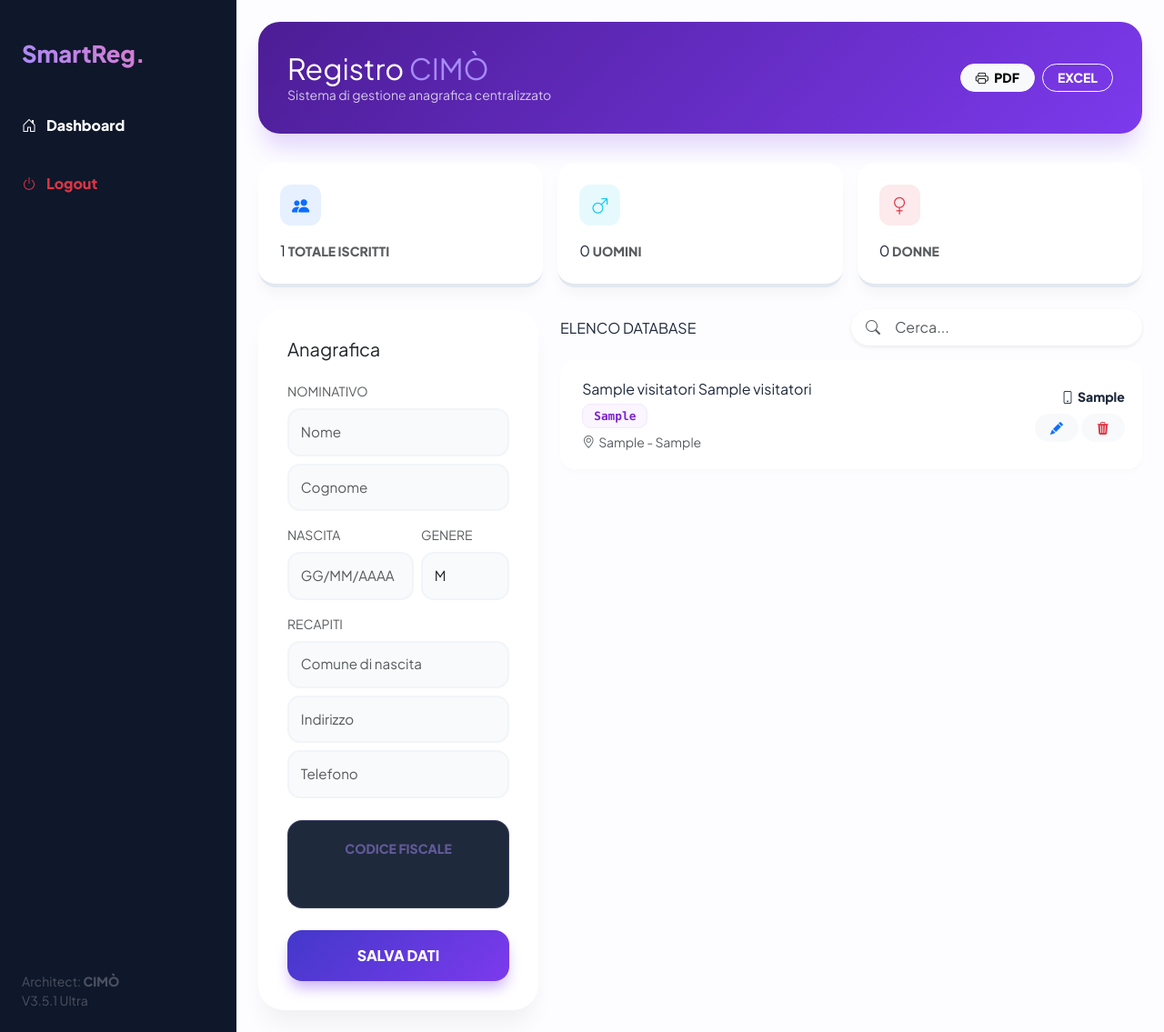
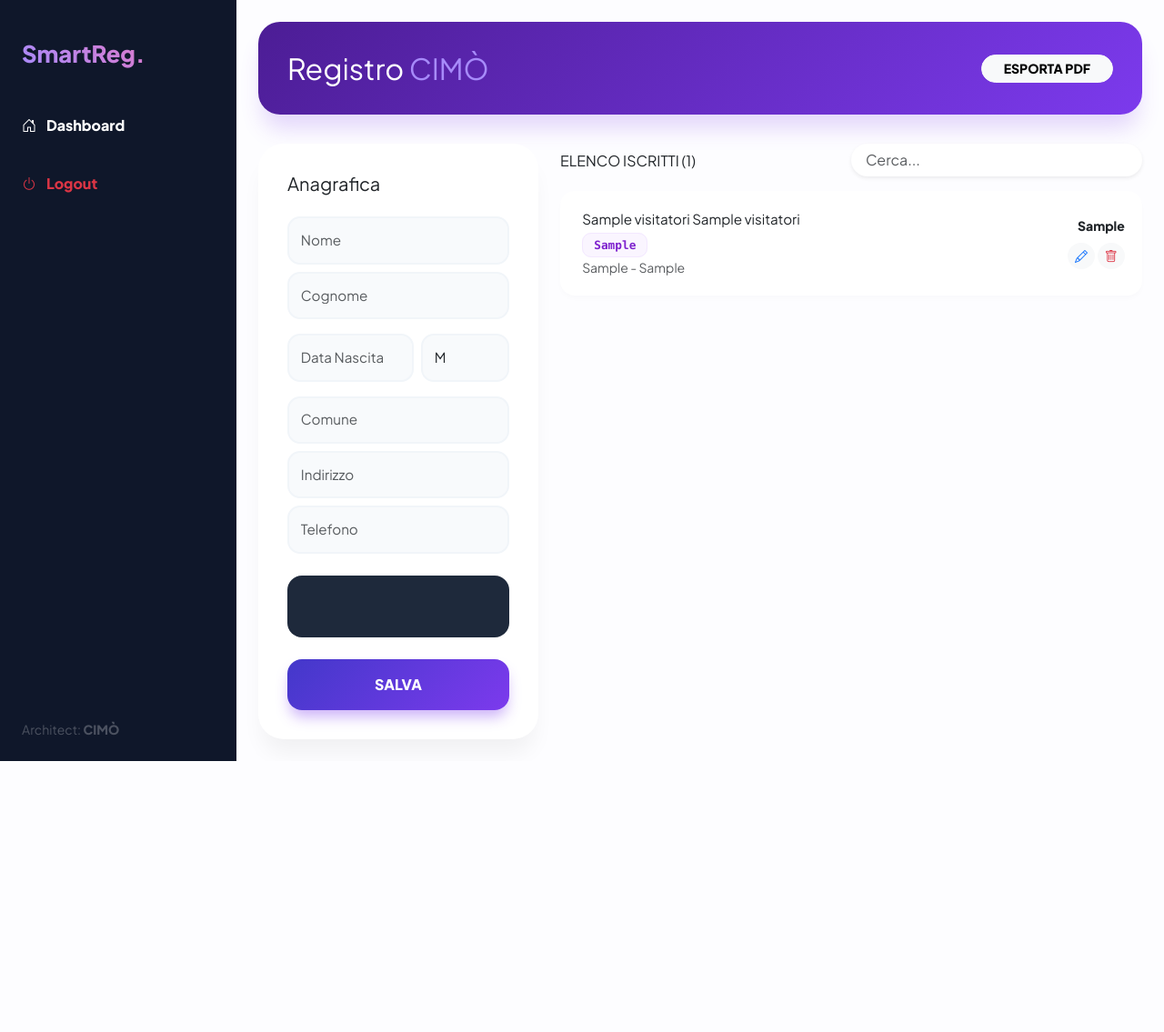
Before and after one commit to santocimo/mio-primo-devops, a PHP site: page / in a window 1280 px wide. Shown: the whole page at 91% size. After the commit the page ends 837 px from the top, so only its background shows below. Run offline with PHP 8.4, Linux system fonts and the light colour scheme; the visitor is signed in with stand-in values (Sample User, id 1); tables that the repository leaves empty or names only in its code hold one stand-in row (values such as "Sample post"); some libraries are stand-ins or nearby versions.

Commit message:
Fix PDF: aggiunta nuova grafica

```diff
--- a/index.php
+++ b/index.php
@@ -3,7 +3,7 @@ session_start();
 if(!isset($_SESSION['admin_logged'])) { header("Location: login.php"); exit; }
 $ruolo_reale = isset($_SESSION['user_role']) ? strtoupper($_SESSION['user_role']) : 'USER';
 $supervisore = "CIMÒ";
-$versione_software = "V3.5.1 Ultra";
+$versione_software = "V3.5.2 Pro";
 $host = 'database-santo'; $db = 'mio_database'; $user = 'root'; $pass = 'password_segreta';
 try {
     $pdo = new PDO("mysql:host=$host;dbname=$db;charset=utf8mb4", $user, $pass, [
@@ -11,10 +11,6 @@ try {
         PDO::ATTR_DEFAULT_FETCH_MODE => PDO::FETCH_ASSOC
     ]);
     function forzaMaiuscolo($str) { return mb_convert_case($str, MB_CASE_UPPER, "UTF-8"); }
-    function calcolaEta($data) {
-        $n = new DateTime($data); $o = new DateTime();
-        return $n->diff($o)->y;
-    }
     if (isset($_GET['delete'])) {
         $pdo->prepare("DELETE FROM visitatori WHERE id = ?")->execute([$_GET['delete']]);
         header("Location: index.php"); exit;
@@ -31,8 +27,6 @@ try {
         header("Location: index.php"); exit;
     }
     $totale = $pdo->query("SELECT COUNT(*) FROM visitatori")->fetchColumn() ?: 0;
-    $uomini = $pdo->query("SELECT COUNT(*) FROM visitatori WHERE sesso='M'")->fetchColumn() ?: 0;
-    $donne = $pdo->query("SELECT COUNT(*) FROM visitatori WHERE sesso='F'")->fetchColumn() ?: 0;
 } catch (PDOException $e) { $db_error = "Errore Database"; }
 ?>
 <!DOCTYPE html>
@@ -41,45 +35,44 @@ try {
     <meta charset="UTF-8">
     <meta name="viewport" content="width=device-width, initial-scale=1.0, maximum-scale=1.0, user-scalable=no">
     <title>SmartReg Ultra | <?php echo $supervisore; ?></title>
-    <link rel="manifest" href="manifest.json">
-    <meta name="apple-mobile-web-app-capable" content="yes">
     <link href="https://cdn.jsdelivr.net/npm/bootstrap@5.3.0/dist/css/bootstrap.min.css" rel="stylesheet">
     <link rel="stylesheet" href="https://cdn.jsdelivr.net/npm/bootstrap-icons@1.11.1/font/bootstrap-icons.css">
     <link rel="stylesheet" href="https://code.jquery.com/ui/1.13.2/themes/base/jquery-ui.css">
     <script src="https://cdn.jsdelivr.net/npm/sweetalert2@11"></script>
     <style>
-        @import url('https://fonts.googleapis.com/css2?family=Plus+Jakarta+Sans:wght@300;400;600;800&display=swap');
+        @import url('https://fonts.googleapis.com/css2?family=Plus+Jakarta+Sans:wght@400;600;800&display=swap');
         :root { --viola-deep: #4338ca; --viola-bright: #7c3aed; --bg: #fdfdff; }
-        body { background-color: var(--bg); font-family: 'Plus Jakarta Sans', sans-serif; color: #1e293b; }
+        body { background-color: var(--bg); font-family: 'Plus Jakarta Sans', sans-serif; }
 
         .sidebar { background: #0f172a; min-height: 100vh; padding: 2.5rem 1.5rem; color: #fff; position: sticky; top: 0; }
         .sidebar-brand { font-weight: 800; font-size: 1.6rem; background: linear-gradient(45deg, #a78bfa, #f472b6); -webkit-background-clip: text; -webkit-text-fill-color: transparent; margin-bottom: 3rem; display: block; }
-
-        /* Dashboard Header */
         .glass-header { background: linear-gradient(135deg, #4c1d95 0%, #7c3aed 100%); border-radius: 24px; padding: 2rem; color: white; box-shadow: 0 20px 25px -5px rgba(124, 58, 237, 0.2); margin-bottom: 2rem; }
-
-        /* Stat Cards con icone grandi */
-        .stat-card-white { background: #fff; border: none; border-radius: 20px; padding: 1.5rem; box-shadow: 0 10px 15px -3px rgba(0,0,0,0.04); border-bottom: 4px solid #e2e8f0; transition: 0.3s; }
-        .stat-card-white:hover { transform: translateY(-5px); border-bottom-color: var(--viola-bright); }
-        .icon-box { width: 45px; height: 45px; border-radius: 12px; display: flex; align-items: center; justify-content: center; font-size: 1.2rem; margin-bottom: 1rem; }
-
-        /* Form & Inputs */
         .main-card { background: #fff; border: none; border-radius: 28px; box-shadow: 0 20px 25px -5px rgba(0,0,0,0.05); padding: 2rem; }
         .input-custom { border: 2px solid #f1f5f9; border-radius: 14px; padding: 0.8rem; background: #f8fafc; font-size: 0.95rem; transition: all 0.2s ease; }
-        .input-custom:focus { border-color: var(--viola-bright); background: #fff; box-shadow: 0 0 0 4px rgba(124, 58, 237, 0.1); outline: none; }
+        .btn-viola { background: linear-gradient(135deg, var(--viola-deep) 0%, var(--viola-bright) 100%); border: none; border-radius: 16px; font-weight: 800; padding: 1rem; color: white; box-shadow: 0 10px 15px -3px rgba(124, 58, 237, 0.4); }
+        .grid-row { background: #fff; border-left: 5px solid transparent; padding: 1.2rem; margin-bottom: 0.8rem; border-radius: 16px; box-shadow: 0 4px 6px -1px rgba(0,0,0,0.02); }
+        .cf-tag { background: #faf5ff; color: #7e22ce; font-family: 'Monaco', monospace; padding: 5px 12px; border-radius: 10px; font-size: 0.8rem; font-weight: 700; border: 1px solid #f3e8ff; }
+        .cf-display-box { background: #1e293b; border-radius: 16px; padding: 20px; text-align: center; color: #a78bfa; margin: 1.5rem 0; }
 
-        /* Bottoni */
-        .btn-viola { background: linear-gradient(135deg, var(--viola-deep) 0%, var(--viola-bright) 100%); border: none; border-radius: 16px; font-weight: 800; padding: 1rem; color: white; transition: 0.3s; box-shadow: 0 10px 15px -3px rgba(124, 58, 237, 0.4); }
-        .btn-viola:hover { transform: translateY(-2px); box-shadow: 0 20px 25px -5px rgba(124, 58, 237, 0.5); color: white; }
-
-        /* Lista Row Style */
-        .grid-row { background: #fff; border-left: 5px solid transparent; padding: 1.2rem; margin-bottom: 0.8rem; border-radius: 16px; transition: 0.2s; box-shadow: 0 4px 6px -1px rgba(0,0,0,0.02); }
-        .grid-row:hover { border-left-color: var(--viola-bright); background: #fdfdff; transform: scale(1.01); }
-        .cf-tag { background: #faf5ff; color: #7e22ce; font-family: 'Monaco', monospace; padding: 5px 12px; border-radius: 10px; font-size: 0.8rem; font-weight: 700; border: 1px solid #f3e8ff; }
-
-        .cf-display-box { background: #1e293b; border-radius: 16px; padding: 20px; text-align: center; color: #a78bfa; margin: 1.5rem 0; border: 1px solid rgba(167, 139, 250, 0.2); }
-
-        @media (max-width: 991px) { .sidebar { display: none; } .glass-header { padding: 1.5rem; } }
+        /* REGOLE DI STAMPA PDF PER CIMÒ */
+        @media print {
+            .sidebar, .glass-header, #form-col, .search-box, .azioni-col, .btn-sm { display: none !important; }
+            body { background: white !important; padding: 0 !important; }
+            .flex-grow-1 { padding: 0 !important; }
+            .col-lg-8 { width: 100% !important; max-width: 100% !important; flex: 0 0 100% !important; }
+            .main-card { box-shadow: none !important; padding: 0 !important; }
+            .grid-row {
+                border: 1px solid #eee !important;
+                margin-bottom: 0 !important;
+                border-radius: 0 !important;
+                break-inside: avoid;
+                display: flex !important;
+                border-left: none !important;
+            }
+            .cf-tag { border: none !important; background: none !important; padding: 0 !important; font-size: 0.9rem !important; color: black !important; }
+            h6 { font-size: 1.5rem !important; margin-bottom: 20px !important; text-align: center; }
+        }
+        @media (max-width: 991px) { .sidebar { display: none; } }
     </style>
 </head>
 <body>
@@ -90,103 +83,62 @@ try {
             <a href="index.php" class="nav-link text-white p-0 small fw-bold"><i class="bi bi-house-door me-2"></i> Dashboard</a>
             <a href="?logout=1" class="nav-link text-danger p-0 small fw-bold mt-4"><i class="bi bi-power me-2"></i> Logout</a>
         </div>
-        <div class="position-absolute bottom-0 mb-4 opacity-25 small">
-            Architect: <strong><?php echo $supervisore; ?></strong><br><?php echo $versione_software; ?>
-        </div>
+        <div class="position-absolute bottom-0 mb-4 opacity-25 small">Architect: <strong><?php echo $supervisore; ?></strong></div>
     </div>
 
     <div class="flex-grow-1 p-3 p-md-4">
         <div class="glass-header d-flex justify-content-between align-items-center">
-            <div>
-                <h2 class="fw-800 m-0">Registro <span style="color: #a78bfa;"><?php echo $supervisore; ?></span></h2>
-                <p class="m-0 opacity-75 small">Sistema di gestione anagrafica centralizzato</p>
-            </div>
-            <div class="d-flex gap-2">
-                <button onclick="window.print()" class="btn btn-light btn-sm rounded-pill px-3 fw-bold"><i class="bi bi-printer me-1"></i> PDF</button>
-                <?php if($ruolo_reale == 'ADMIN'): ?>
-                <a href="?export_excel=1" class="btn btn-outline-light btn-sm rounded-pill px-3 fw-bold">EXCEL</a>
-                <?php endif; ?>
-            </div>
-        </div>
-
-        <div class="row g-3 mb-4 btn-actions">
-            <div class="col-4">
-                <div class="stat-card-white">
-                    <div class="icon-box bg-primary bg-opacity-10 text-primary"><i class="bi bi-people-fill"></i></div>
-                    <span class="stat-val"><?php echo $totale; ?></span>
-                    <span class="text-muted small fw-bold">TOTALE ISCRITTI</span>
-                </div>
-            </div>
-            <div class="col-4">
-                <div class="stat-card-white">
-                    <div class="icon-box bg-info bg-opacity-10 text-info"><i class="bi bi-gender-male"></i></div>
-                    <span class="stat-val"><?php echo $uomini; ?></span>
-                    <span class="text-muted small fw-bold">UOMINI</span>
-                </div>
-            </div>
-            <div class="col-4">
-                <div class="stat-card-white">
-                    <div class="icon-box bg-danger bg-opacity-10 text-danger"><i class="bi bi-gender-female"></i></div>
-                    <span class="stat-val"><?php echo $donne; ?></span>
-                    <span class="text-muted small fw-bold">DONNE</span>
-                </div>
-            </div>
+            <div><h2 class="fw-800 m-0">Registro <span style="color: #a78bfa;"><?php echo $supervisore; ?></span></h2></div>
+            <button onclick="window.print()" class="btn btn-light btn-sm rounded-pill px-4 fw-bold">ESPORTA PDF</button>
         </div>
 
         <div class="row g-4">
             <div id="form-col" class="col-lg-4">
                 <div class="card main-card">
-                    <h5 id="formTitle" class="fw-800 mb-4 text-indigo-900">Anagrafica</h5>
+                    <h5 id="formTitle" class="fw-800 mb-4">Anagrafica</h5>
                     <form method="POST">
                         <input type="hidden" name="id_record" id="id_record">
                         <div class="mb-3">
-                            <label class="small fw-800 text-muted mb-2 d-block">NOMINATIVO</label>
                             <input type="text" name="nuovo_nome" id="nome" class="form-control input-custom mb-2" placeholder="Nome" required>
                             <input type="text" name="nuovo_cognome" id="cognome" class="form-control input-custom" placeholder="Cognome" required>
                         </div>
                         <div class="row g-2 mb-3">
-                            <div class="col-7"><label class="small fw-800 text-muted mb-2 d-block">NASCITA</label><input type="text" id="datepicker" class="form-control input-custom" placeholder="GG/MM/AAAA" readonly required><input type="hidden" name="data_nascita_db" id="data_db"></div>
-                            <div class="col-5"><label class="small fw-800 text-muted mb-2 d-block">GENERE</label><select name="sesso" id="sesso" class="form-select input-custom"><option value="M">M</option><option value="F">F</option></select></div>
+                            <div class="col-7"><input type="text" id="datepicker" class="form-control input-custom" placeholder="Data Nascita" readonly required><input type="hidden" name="data_nascita_db" id="data_db"></div>
+                            <div class="col-5"><select name="sesso" id="sesso" class="form-select input-custom"><option value="M">M</option><option value="F">F</option></select></div>
                         </div>
                         <div class="mb-3">
-                            <label class="small fw-800 text-muted mb-2 d-block">RECAPITI</label>
-                            <input type="text" name="luogo_nascita" id="comune_input" class="form-control input-custom mb-2" placeholder="Comune di nascita">
+                            <input type="text" name="luogo_nascita" id="comune_input" class="form-control input-custom mb-2" placeholder="Comune">
                             <input type="text" name="indirizzo" id="indirizzo" class="form-control input-custom mb-2" placeholder="Indirizzo">
                             <input type="text" name="recapito" id="recapito" class="form-control input-custom" placeholder="Telefono">
                         </div>
                         <div class="cf-display-box">
-                            <small class="d-block opacity-50 mb-1 fw-bold">CODICE FISCALE</small>
-                            <input type="text" name="nuovo_cf" id="cf_output" class="cf-text w-100 border-0 bg-transparent text-center fw-bold" readonly style="color: inherit; font-size: 1.2rem; letter-spacing: 2px;">
+                            <input type="text" name="nuovo_cf" id="cf_output" class="w-100 border-0 bg-transparent text-center fw-bold" readonly style="color: inherit; font-size: 1.1rem; letter-spacing: 2px;">
                         </div>
-                        <button type="submit" class="btn btn-viola w-100">SALVA DATI</button>
+                        <button type="submit" class="btn btn-viola w-100">SALVA</button>
                     </form>
                 </div>
             </div>
 
             <div class="col-lg-8">
-                <div class="d-flex justify-content-between align-items-center mb-3">
-                    <h6 class="fw-800 m-0">ELENCO DATABASE</h6>
-                    <div class="position-relative w-50">
-                        <i class="bi bi-search position-absolute top-50 start-0 translate-middle-y ms-3 text-muted"></i>
-                        <input type="text" id="liveSearch" class="form-control border-0 shadow-sm rounded-pill ps-5 py-2 small" placeholder="Cerca...">
-                    </div>
+                <div class="d-flex justify-content-between align-items-center mb-3 search-box">
+                    <h6 class="fw-800 m-0">ELENCO ISCRITTI (<?php echo $totale; ?>)</h6>
+                    <input type="text" id="liveSearch" class="form-control border-0 shadow-sm rounded-pill w-50 ps-3" placeholder="Cerca...">
                 </div>
                 <div id="grid-body">
                     <?php $st = $pdo->query("SELECT * FROM visitatori ORDER BY id DESC");
                     while($v = $st->fetch()) {
                         $v_json = json_encode($v, JSON_HEX_APOS | JSON_HEX_QUOT);
-                        $h = (isset($_GET['updated']) && $_GET['updated'] == $v['id']) ? 'style="border-left-color: #10b981;"' : '';
-                        echo "<div class='grid-row d-flex justify-content-between align-items-center' $h>
-                            <div>
-                                <div class='fw-800' style='font-size: 1rem;'>{$v['nome']} {$v['cognome']}</div>
+                        echo "<div class='grid-row d-flex justify-content-between align-items-center'>
+                            <div style='flex:1'>
+                                <div class='fw-800' style='font-size: 0.95rem;'>{$v['nome']} {$v['cognome']}</div>
                                 <div class='mt-1'><span class='cf-tag'>{$v['codice_fiscale']}</span></div>
-                                <div class='text-muted small mt-2'><i class='bi bi-geo-alt me-1'></i>{$v['indirizzo']} - {$v['luogo_nascita']}</div>
+                                <div class='text-muted small mt-1'>{$v['indirizzo']} - {$v['luogo_nascita']}</div>
                             </div>
-                            <div class='text-end'>
-                                <div class='fw-bold small mb-2'><i class='bi bi-phone me-1'></i>{$v['recapito']}</div>
-                                <div class='azioni-col'>
-                                    <button onclick='modificaRecord($v_json)' class='btn btn-sm btn-light rounded-pill px-3'><i class='bi bi-pencil-fill text-primary'></i></button>
-                                    <button onclick='confermaElimina({$v['id']}, \"{$v['nome']} {$v['cognome']}\")' class='btn btn-sm btn-light rounded-pill px-3'><i class='bi bi-trash3-fill text-danger'></i></button>
+                            <div class='text-end' style='min-width: 150px;'>
+                                <div class='small fw-bold'>{$v['recapito']}</div>
+                                <div class='azioni-col mt-2'>
+                                    <button onclick='modificaRecord($v_json)' class='btn btn-sm btn-light border-0 rounded-circle'><i class='bi bi-pencil text-primary'></i></button>
+                                    <button onclick='confermaElimina({$v['id']}, \"{$v['nome']}\")' class='btn btn-sm btn-light border-0 rounded-circle'><i class='bi bi-trash text-danger'></i></button>
                                 </div>
                             </div>
                         </div>";
@@ -206,48 +158,20 @@ $(function() {
         let v = $(this).val().toLowerCase();
         $(".grid-row").filter(function() { $(this).toggle($(this).text().toLowerCase().indexOf(v) > -1) });
     });
-
-    function calcolaControllo(cf15) {
-        const d = {'0':1,'1':0,'2':5,'3':7,'4':9,'5':13,'6':15,'7':17,'8':19,'9':21,'A':1,'B':0,'C':5,'D':7,'E':9,'F':13,'G':15,'H':17,'I':19,'J':21,'K':2,'L':4,'M':18,'N':20,'O':11,'P':3,'Q':6,'R':8,'S':12,'T':14,'U':16,'V':10,'W':22,'X':25,'Y':24,'Z':23};
-        const p = {'0':0,'1':1,'2':2,'3':3,'4':4,'5':5,'6':6,'7':7,'8':8,'9':9,'A':0,'B':1,'C':2,'D':3,'E':4,'F':5,'G':6,'H':7,'I':8,'J':9,'K':10,'L':11,'M':12,'N':13,'O':14,'P':15,'Q':16,'R':17,'S':18,'T':19,'U':20,'V':21,'W':22,'X':23,'Y':24,'Z':25};
-        let s=0; for(let i=0; i<15; i++) s += ((i+1)%2 !== 0) ? d[cf15[i]] : p[cf15[i]];
-        return String.fromCharCode(65 + (s%26));
-    }
-
-    function generaCF() {
-        const n=$("#nome").val(), c=$("#cognome").val(), dIn=$("#datepicker").val(), s=$("#sesso").val();
-        if (n && c && dIn.length === 10 && belfiore) {
-            let p = dIn.split('/'); $("#data_db").val(p[2] + "-" + p[1] + "-" + p[0]);
-            let cf = getLetters(c, false) + getLetters(n, true) + p[2].slice(-2) + ['A','B','C','D','E','H','L','M','P','R','S','T'][parseInt(p[1])-1];
-            let gg = parseInt(p[0]); if (s==='F') gg += 40;
-            cf += gg.toString().padStart(2, '0') + belfiore;
-            $("#cf_output").val(cf.toUpperCase() + calcolaControllo(cf.toUpperCase()));
-        }
-    }
-
-    $("#datepicker").datepicker({ dateFormat: "dd/mm/yy", changeMonth:true, changeYear:true, yearRange:"1920:2026", onSelect: generaCF });
+    // Funzioni CF...
+    $("#datepicker").datepicker({ dateFormat: "dd/mm/yy", changeMonth:true, changeYear:true, yearRange:"1920:2026", onSelect: function() { generaCF(); } });
     $("#comune_input").autocomplete({ source: "cerca_comuni.php", select: function(e, ui) { $(this).val(ui.item.value); belfiore = ui.item.codice; generaCF(); return false; } });
 
-    function getLetters(str, isName) {
-        let s = str.toUpperCase().normalize("NFD").replace(/[\u0300-\u036f]/g, "").replace(/[^A-Z]/g, '');
-        let c = s.replace(/[AEIOU]/g, ''); let v = s.replace(/[^AEIOU]/g, '');
-        if (isName && c.length >= 4) return c[0] + c[2] + c[3];
-        return (c + v + "XXX").substring(0, 3);
+    window.confermaElimina = function(id, n) {
+        Swal.fire({ title: 'Elimina?', text: n, icon: 'warning', showCancelButton: true, confirmButtonColor: '#7c3aed', confirmButtonText: 'Sì' }).then((r) => { if (r.isConfirmed) window.location.href="?delete="+id; });
     }
-
-    window.confermaElimina = function(id, n) {
-        Swal.fire({ title: 'Sicuro di eliminare?', text: n, icon: 'warning', showCancelButton: true, confirmButtonColor: '#7c3aed', confirmButtonText: 'Sì, elimina', cancelButtonText: 'No' }).then((res) => { if (res.isConfirmed) window.location.href = "?delete=" + id; });
-    }
-
     window.modificaRecord = function(d) {
-        $("#formTitle").text("Modifica"); $("#id_record").val(d.id);
-        $("#nome").val(d.nome); $("#cognome").val(d.cognome); $("#sesso").val(d.sesso);
-        $("#comune_input").val(d.luogo_nascita); $("#indirizzo").val(d.indirizzo); $("#recapito").val(d.recapito);
+        $("#formTitle").text("Modifica"); $("#id_record").val(d.id); $("#nome").val(d.nome); $("#cognome").val(d.cognome);
+        $("#sesso").val(d.sesso); $("#comune_input").val(d.luogo_nascita); $("#indirizzo").val(d.indirizzo); $("#recapito").val(d.recapito);
         let dt = d.data_nascita.split('-'); $("#datepicker").val(dt[2]+'/'+dt[1]+'/'+dt[0]);
         $("#cf_output").val(d.codice_fiscale); $("#data_db").val(d.data_nascita);
         window.scrollTo({ top: 0, behavior: 'smooth' });
     }
-    $("input, select").on("change keyup", generaCF);
 });
 </script>
 </body>
```
